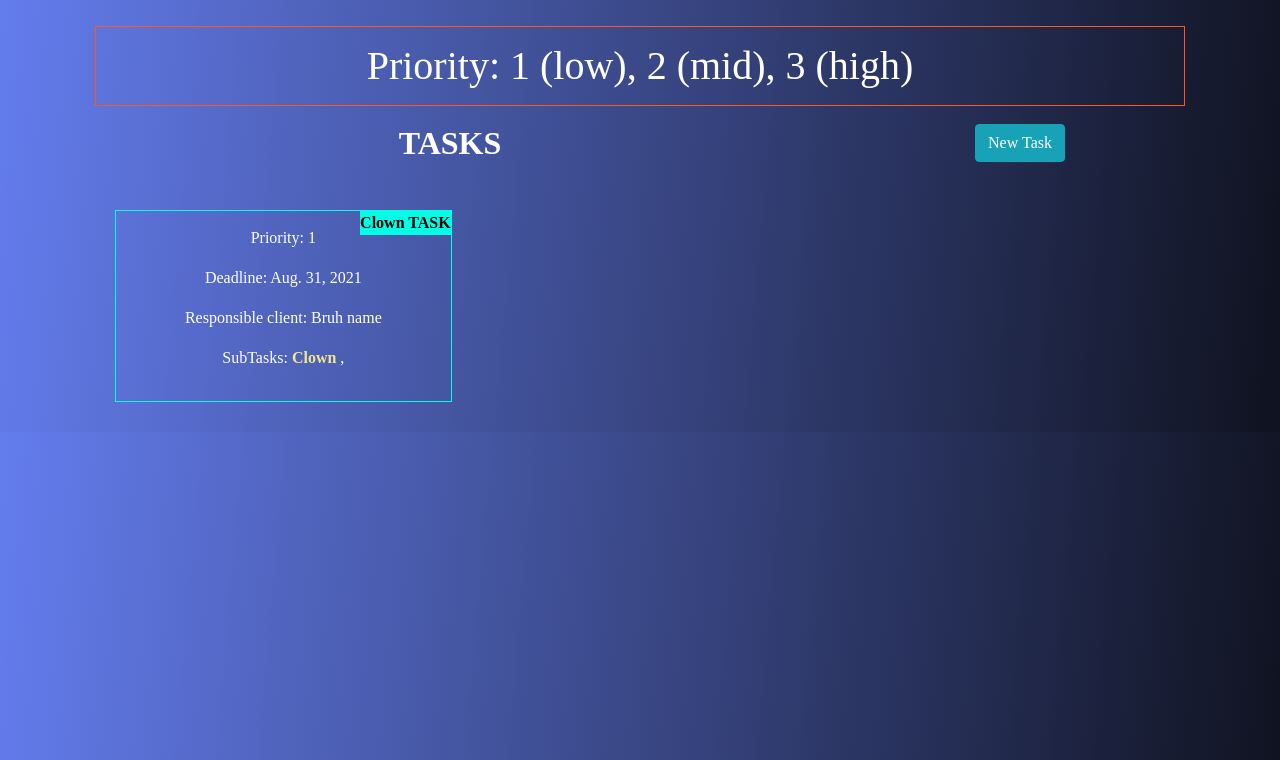
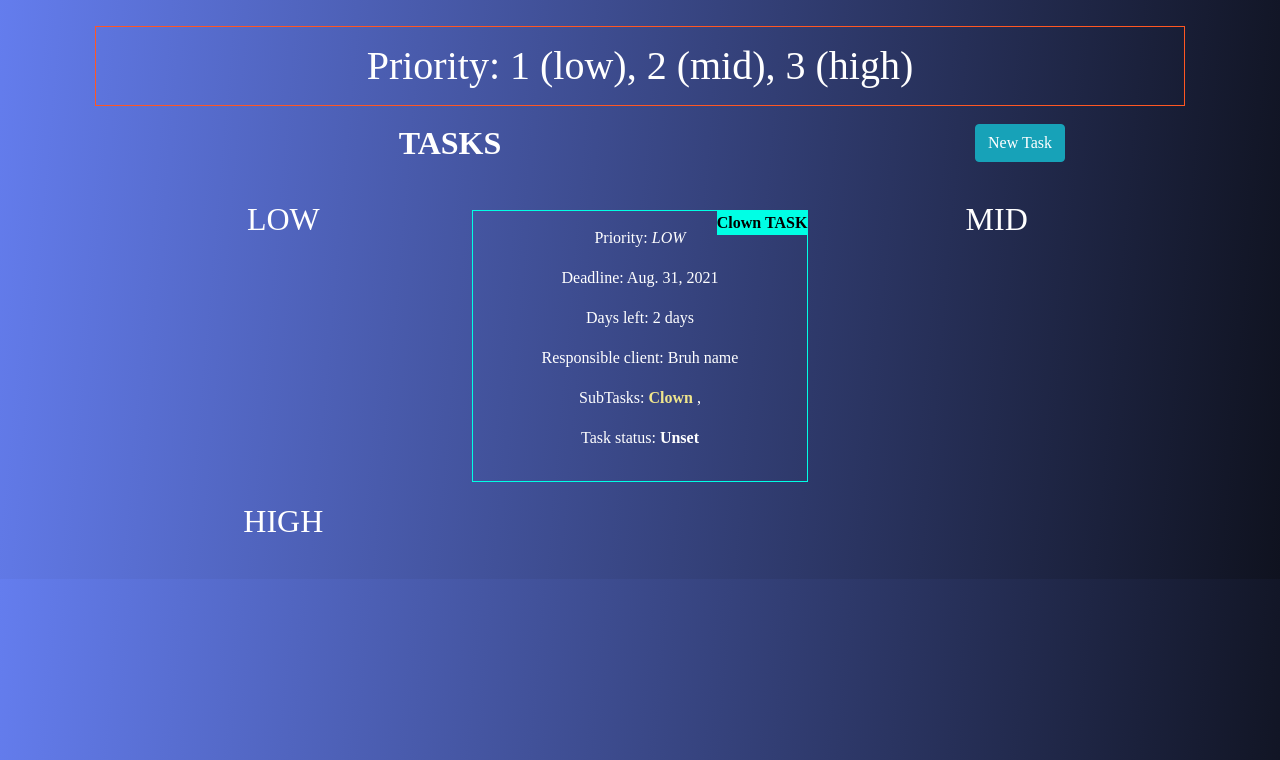
Before and after one commit to wanisramdani/taskmanagement, a Django app: page /clients/taskList/ in a window 1280 px wide. Shown: the part 40-800 px from the top of the page. Run offline with Django 3.2, Linux system fonts and the light colour scheme; data comes from the database, SQL or seed files in the repository; some libraries are stand-ins or nearby versions.

Commit message:
Filter task and subtask priority

```diff
--- a/managementApp/clients/templates/clients/add/addProject.html
+++ b/managementApp/clients/templates/clients/add/addProject.html
@@ -9,8 +9,6 @@
 <form class="site-form" actions="{% url 'clients:addProject' %}" method="POST">
     {% csrf_token %%}
     {% crispy addProjectForm %}
-
-
 </form>
 
 {% endblock %}
--- a/managementApp/clients/templates/clients/list/taskList.html
+++ b/managementApp/clients/templates/clients/list/taskList.html
@@ -13,16 +13,55 @@
     </div>
 </div>
 <div class="objects">
-    {% for Task in Tasks %}
+    <h2>LOW</h2>
+    {% for task in Tasks %}
+    {% if task.priority == 1 %}
     <div class="obj">
-        <a class="obj-name"><b> {{ Task.title }} </b> </a>
-        <p>Priority: {{ Task.priority }} </p>
-        <p>Deadline: {{ Task.deadline }} </p>
-        <p>Responsible client: {{ Task.responsible_client}} </p>
-        <p>SubTasks: {% for subtask in Task.subTasks.all %}
+        <a class="obj-name"><b> {{ task.title }} </b> </a>
+        <p>Priority: <i class="low"> LOW </i> </p>
+        <p>Deadline: {{ task.deadline }} </p>
+        <p>Days left: {{ task.daysLeft }} days</p>
+        <p>Responsible client: {{ task.responsible_client}} </p>
+        <p>SubTasks: {% for subtask in task.subTasks.all %}
             <a href="{% url 'clients:subtaskProfile' id=subtask.id %}"> <b class="obj-list"> {{ subtask.title }}</b> </a>, {% endfor %}
         </p>
+        <p>Task status: <b>{{ task.status }}</b></p>
     </div>
+    {% endif %}
+    {% endfor %}
+
+    <h2>MID</h2>
+    {% for task in Tasks %}
+    {% if task.priority == 2 %}
+    <div class="obj">
+        <a class="obj-name"><b> {{ task.title }} </b> </a>
+        <p>Priority: <i class="mid"> MID </i> </p>
+        <p>Deadline: {{ task.deadline }} </p>
+        <p>Days left: {{ task.daysLeft }} days</p>
+        <p>Responsible client: {{ task.responsible_client}} </p>
+        <p>SubTasks: {% for subtask in task.subTasks.all %}
+            <a href="{% url 'clients:subtaskProfile' id=subtask.id %}"> <b class="obj-list"> {{ subtask.title }}</b> </a>, {% endfor %}
+        </p>
+        <p>Task status: <b>{{ task.status }}</b></p>
+    </div>
+    {% endif %}
+    {% endfor %}
+
+    <h2>HIGH</h2>
+    {% for task in Tasks %}
+    {% if task.priority == 3 %}
+    <div class="obj">
+        <a class="obj-name"><b> {{ task.title }} </b> </a>
+        <p>Priority: <i class="high"> HIGH </i> </p>
+        <p>Deadline: {{ task.deadline }} </p>
+        <p>Days left: {{ task.daysLeft }} days </p>
+        <p>Responsible client: {{ task.responsible_client}} </p>
+        <p>SubTasks: {% for subtask in task.subTasks.all %}
+            <a href="{% url 'clients:subtaskProfile' id=subtask.id %}"> <b class="obj-list"> {{ subtask.title }}</b> </a>, {% endfor %}
+        </p>
+        <p>Task status: <b>{{ task.status }}</b></p>
+    </div>
+    {% endif %}
     {% endfor %}
 </div>
 
```
Also changed, not shown: managementApp/clients/templates/clients/list/subTaskList.html (+39 -1 lines).
